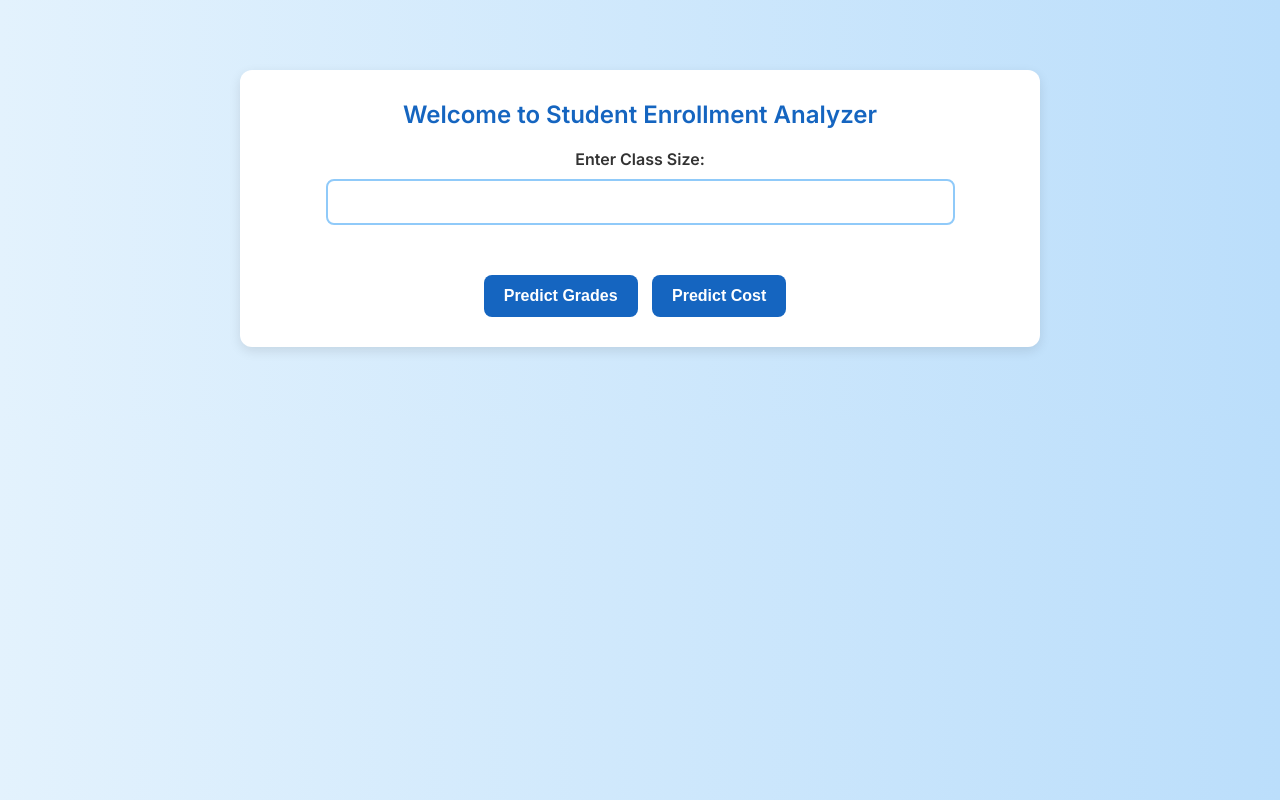
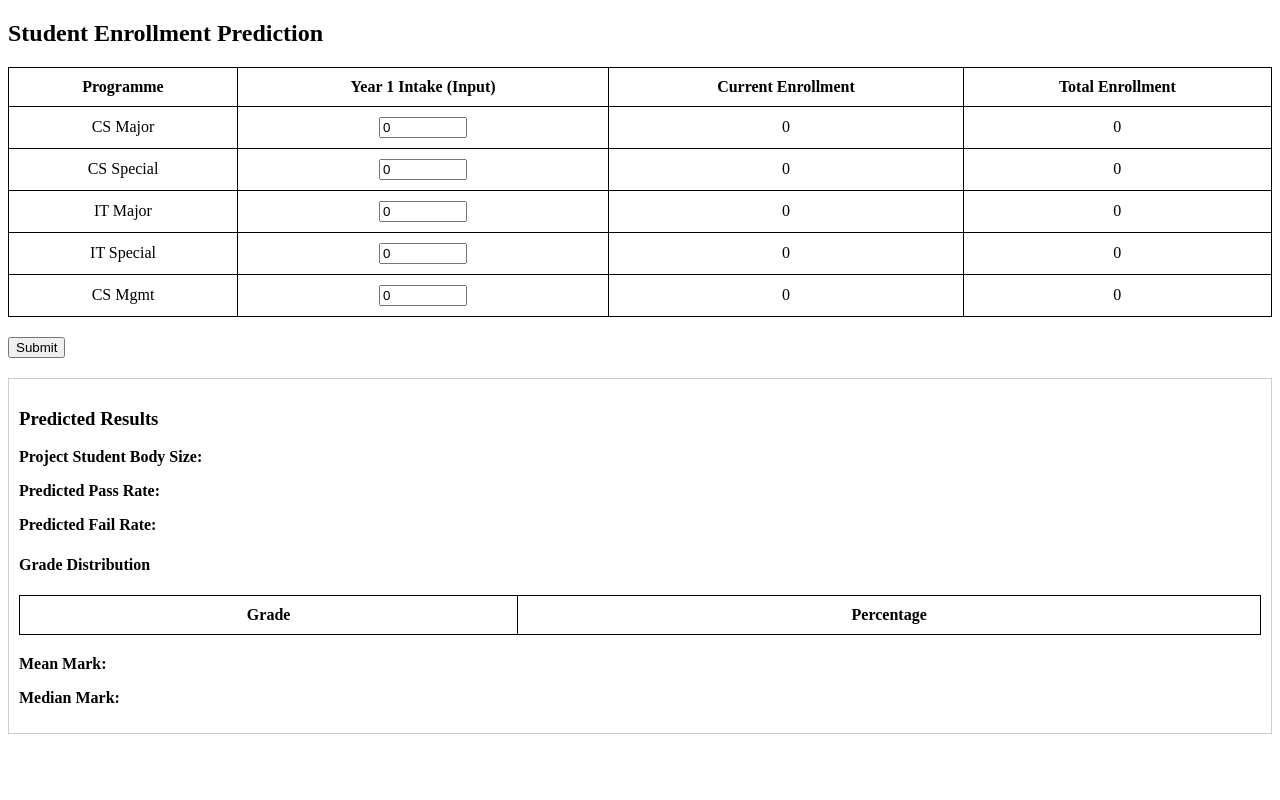
Before and after one commit to INFO3604ProjectOrganization/StudentEnrolmentPlan, a Python web app: template templates/index.html in a window 1280 px wide. Run offline with Jinja, Linux system fonts and the light colour scheme; the template is opened without the code that fills it, so the values that code supplies are empty.

Commit message:
K-Cluster and Random Forest for Grades

```diff
--- a/templates/index.html
+++ b/templates/index.html
@@ -3,86 +3,179 @@
 <head>
     <meta charset="UTF-8">
     <meta name="viewport" content="width=device-width, initial-scale=1.0">
-    <title>Student Enrollment Analyzer</title>
-    <link href="https://fonts.googleapis.com/css2?family=Inter:wght@300;400;600&display=swap" rel="stylesheet">
+    <title>Enrollment Prediction</title>
     <style>
-        * {
-            margin: 0;
-            padding: 0;
-            box-sizing: border-box;
+        table {
+            width: 100%;
+            border-collapse: collapse;
+            margin: 20px 0;
         }
-        body {
-            font-family: 'Inter', sans-serif;
-            background: linear-gradient(to right, #e3f2fd, #bbdefb);
-            text-align: center;
-            padding: 20px;
-            color: #333;
+        table, th, td {
+            border: 1px solid black;
         }
-        .container {
-            max-width: 800px;
-            margin: 50px auto;
-            background: #ffffff;
-            padding: 30px;
-            border-radius: 12px;
-            box-shadow: 0px 4px 12px rgba(0, 0, 0, 0.1);
+        th, td {
+            padding: 10px;
             text-align: center;
         }
-        h1 {
-            font-size: 24px;
-            font-weight: 600;
-            color: #1565c0;
-            margin-bottom: 20px;
+        input[type="number"] {
+            width: 80px;
         }
-        label {
-            font-size: 16px;
-            font-weight: 600;
-            color: #333;
+        .output {
+            margin-top: 20px;
+            padding: 10px;
+            border: 1px solid #ccc;
         }
-        input {
-            padding: 12px;
-            width: 85%;
-            font-size: 16px;
-            border: 2px solid #90caf9;
-            border-radius: 8px;
-            outline: none;
-            text-align: center;
-            margin: 10px 0;
-            display: block;
-            margin-left: auto;
-            margin-right: auto;
-        }
-        input:focus {
-            border-color: #1565c0;
-        }
-        button {
-            padding: 12px 20px;
-            font-size: 16px;
-            font-weight: 600;
-            border: none;
-            background: #1565c0;
-            color: white;
-            border-radius: 8px;
-            cursor: pointer;
-            transition: 0.3s ease;
-            margin-top: 20px;
-            margin-right: 10px;
-        }
-        button:hover {
-            background: #8ca8e2;
-            transform: scale(1.05);
+        .output table {
+            width: 100%;
         }
     </style>
 </head>
 <body>
-    <div class="container">
-        <h1>Welcome to Student Enrollment Analyzer</h1>
-        <form method="POST">
-            <label for="class_size">Enter Class Size:</label><br>
-            <input type="number" id="class_size" name="class_size" required><br>
 
-            <button type="submit" name="action" value="grades">Predict Grades</button>
-            <button type="submit" name="action" value="cost">Predict Cost</button>
-        </form>
-    </div>
+<h2>Student Enrollment Prediction</h2>
+
+<table>
+    <thead>
+        <tr>
+            <th>Programme</th>
+            <th>Year 1 Intake (Input)</th>
+            <th>Current Enrollment</th>
+            <th>Total Enrollment</th>
+        </tr>
+    </thead>
+    <tbody id="program-table-body">
+        <tr>
+            <td>CS Major</td>
+            <td><input type="number" id="cs-major-input" value="0"></td>
+            <td id="cs-major-current">0</td>
+            <td id="cs-major-total">0</td>
+        </tr>
+        <tr>
+            <td>CS Special</td>
+            <td><input type="number" id="cs-special-input" value="0"></td>
+            <td id="cs-special-current">0</td>
+            <td id="cs-special-total">0</td>
+        </tr>
+        <tr>
+            <td>IT Major</td>
+            <td><input type="number" id="it-major-input" value="0"></td>
+            <td id="it-major-current">0</td>
+            <td id="it-major-total">0</td>
+        </tr>
+        <tr>
+            <td>IT Special</td>
+            <td><input type="number" id="it-special-input" value="0"></td>
+            <td id="it-special-current">0</td>
+            <td id="it-special-total">0</td>
+        </tr>
+        <tr>
+            <td>CS Mgmt</td>
+            <td><input type="number" id="cs-mgmt-input" value="0"></td>
+            <td id="cs-mgmt-current">0</td>
+            <td id="cs-mgmt-total">0</td>
+        </tr>
+    </tbody>
+</table>
+
+<button onclick="submitEnrollment()">Submit</button>
+
+<div class="output">
+    <h3>Predicted Results</h3>
+    <p><strong>Project Student Body Size:</strong> <span id="total-students"></span></p>
+    <p><strong>Predicted Pass Rate:</strong> <span id="predicted-pass-rate"></span></p>
+    <p><strong>Predicted Fail Rate:</strong> <span id="predicted-fail-rate"></span></p>
+
+    <h4>Grade Distribution</h4>
+    <table id="grade-distribution-table">
+        <thead>
+            <tr>
+                <th>Grade</th>
+                <th>Percentage</th>
+            </tr>
+        </thead>
+        <tbody>
+            <!-- Grade distribution will be filled dynamically -->
+        </tbody>
+    </table>
+
+    <p><strong>Mean Mark:</strong> <span id="mean-mark"></span></p>
+    <p><strong>Median Mark:</strong> <span id="median-mark"></span></p>
+</div>
+
+<script>
+    function submitEnrollment() {
+        // Get inputs for each programme
+        const csMajorInput = document.getElementById("cs-major-input").value;
+        const csSpecialInput = document.getElementById("cs-special-input").value;
+        const itMajorInput = document.getElementById("it-major-input").value;
+        const itSpecialInput = document.getElementById("it-special-input").value;
+        const csMgmtInput = document.getElementById("cs-mgmt-input").value;
+
+        // Create request body
+        const requestBody = {
+            cs_major_new: parseInt(csMajorInput),
+            cs_special_new: parseInt(csSpecialInput),
+            it_major_new: parseInt(itMajorInput),
+            it_special_new: parseInt(itSpecialInput),
+            cs_mgmt_new: parseInt(csMgmtInput)
+        };
+
+        // Send request to FastAPI endpoint
+        fetch('/predict', {
+            method: 'POST',
+            headers: {
+                'Content-Type': 'application/json'
+            },
+            body: JSON.stringify(requestBody)
+        })
+        .then(response => response.json())
+        .then(data => {
+            // Update table with totals
+            updateTable(data);
+
+            // Update output with predicted results
+            document.getElementById("total-students").textContent = data.total_students;
+            document.getElementById("predicted-pass-rate").textContent = data.predicted_pass_rate.toFixed(2) + "%";
+            document.getElementById("predicted-fail-rate").textContent = data.predicted_fail_rate.toFixed(2) + "%";
+
+            // Update grade distribution table
+            updateGradeDistribution(data.grade_distribution);
+
+            // Update mean and median marks
+            document.getElementById("mean-mark").textContent = data.mean_mark.toFixed(2);
+            document.getElementById("median-mark").textContent = data.median_mark.toFixed(2);
+        })
+        .catch(error => console.error('Error:', error));
+    }
+
+    function updateTable(data) {
+        document.getElementById("cs-major-current").textContent = data.category_totals.CS_Major_Total;
+        document.getElementById("cs-special-current").textContent = data.category_totals.CS_Special_Total;
+        document.getElementById("it-major-current").textContent = data.category_totals.IT_Major_Total;
+        document.getElementById("it-special-current").textContent = data.category_totals.IT_Special_Total;
+        document.getElementById("cs-mgmt-current").textContent = data.category_totals.CS_Mgmt_Total;
+
+        document.getElementById("cs-major-total").textContent = data.category_totals.CS_Major_Total;
+        document.getElementById("cs-special-total").textContent = data.category_totals.CS_Special_Total;
+        document.getElementById("it-major-total").textContent = data.category_totals.IT_Major_Total;
+        document.getElementById("it-special-total").textContent = data.category_totals.IT_Special_Total;
+        document.getElementById("cs-mgmt-total").textContent = data.category_totals.CS_Mgmt_Total;
+    }
+
+    function updateGradeDistribution(gradeDistribution) {
+        const gradeTableBody = document.getElementById("grade-distribution-table").getElementsByTagName("tbody")[0];
+        gradeTableBody.innerHTML = '';  // Clear previous entries
+
+        for (const grade in gradeDistribution) {
+            const row = gradeTableBody.insertRow();
+            const gradeCell = row.insertCell(0);
+            const percentageCell = row.insertCell(1);
+
+            gradeCell.textContent = grade;
+            percentageCell.textContent = gradeDistribution[grade];
+        }
+    }
+</script>
+
 </body>
 </html>
```
Also changed, not shown: app.py (+83 -57 lines), exam_model.py (deleted, +0 -75 lines), rating_model.py (deleted, +0 -45 lines), templates/cost.html (deleted, +0 -49 lines), templates/grades.html (deleted, +0 -108 lines), templates/student_experience.html (deleted, +0 -66 lines), static/plot.png (deleted).
